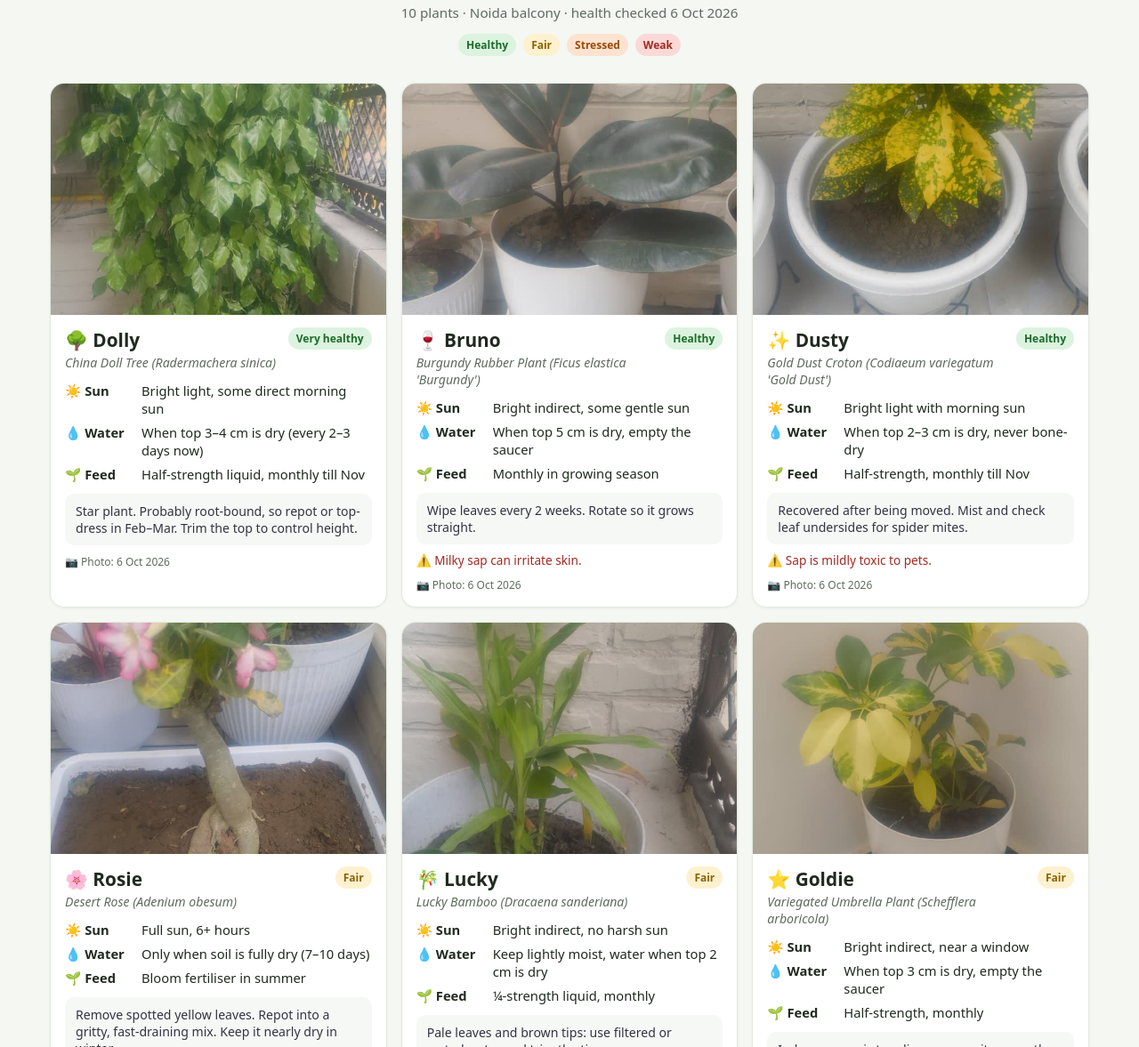
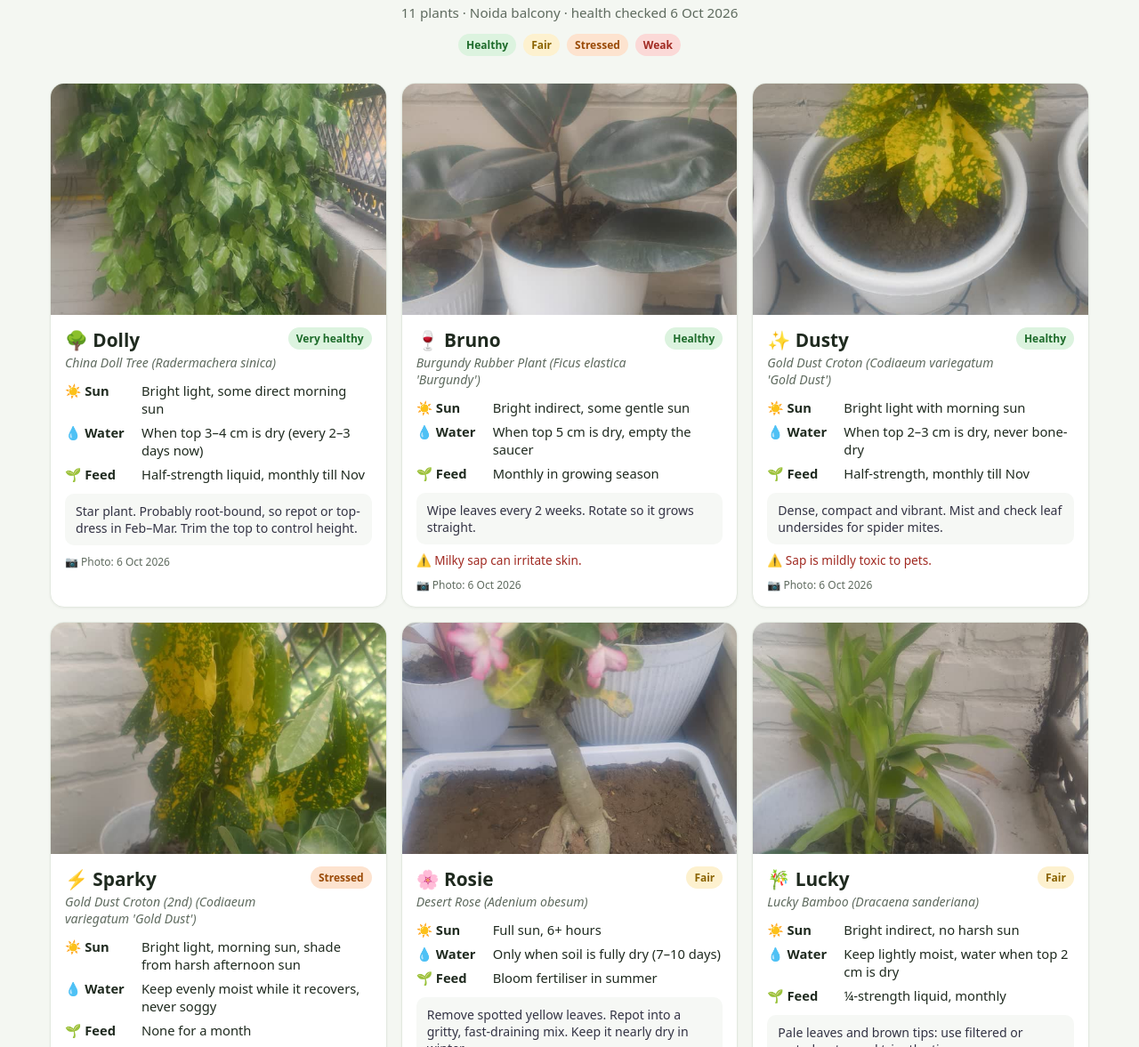
Before and after one commit to facekunal/my-plants, a plain HTML site: page index.html in a window 1280 px wide. Shown: the part 69-1246 px from the top of the page at 89% size. Drawn offline with Linux system fonts and the light colour scheme.

Commit message:
Add second Gold Dust croton (Sparky)
Co-Authored-By: Claude Opus 5.5 <noreply@anthropic.com>

```diff
--- a/index.html
+++ b/index.html
@@ -39,7 +39,7 @@
 <body>
 <header>
   <h1>🌿 Kunal's Plants</h1>
-  <p class="sub">10 plants · Noida balcony · health checked 6 Oct 2026</p>
+  <p class="sub">11 plants · Noida balcony · health checked 6 Oct 2026</p>
   <div class="legend">
     <span class="pill good">Healthy</span><span class="pill fair">Fair</span>
     <span class="pill stress">Stressed</span><span class="pill weak">Weak</span>
@@ -60,7 +60,11 @@ const plants = [
     note:"Wipe leaves every 2 weeks. Rotate so it grows straight.", warn:"Milky sap can irritate skin." },
   { nick:"Dusty", emoji:"✨", name:"Gold Dust Croton", sci:"Codiaeum variegatum 'Gold Dust'", img:"dusty", updated:"6 Oct 2026", status:"good", label:"Healthy",
     sun:"Bright light with morning sun", water:"When top 2–3 cm is dry, never bone-dry", feed:"Half-strength, monthly till Nov",
-    note:"Recovered after being moved. Mist and check leaf undersides for spider mites.", warn:"Sap is mildly toxic to pets." },
+    note:"Dense, compact and vibrant. Mist and check leaf undersides for spider mites.", warn:"Sap is mildly toxic to pets." },
+  { nick:"Sparky", emoji:"⚡", name:"Gold Dust Croton (2nd)", sci:"Codiaeum variegatum 'Gold Dust'", img:"sparky", updated:"5 Oct 2026", status:"stress", label:"Stressed",
+    sun:"Bright light, morning sun, shade from harsh afternoon sun", water:"Keep evenly moist while it recovers, never soggy", feed:"None for a month",
+    note:"Taller and looser than Dusty. Leaves were drooping and hanging after being moved.", warn:"Sap is mildly toxic to pets.",
+    more:["Water deeply until it drains, then again when the top 2 cm feels dry.","Keep it in one spot. Crotons sulk and drop leaves when moved.","Mist the leaves in the morning, as dry air makes the drooping worse.","No fertiliser until new leaves stand upright again.","If lower leaves turn fully yellow and drop, that's normal shock. Worry only if the stem goes soft."] },
   { nick:"Rosie", emoji:"🌸", name:"Desert Rose", sci:"Adenium obesum", img:"rosie", updated:"6 Oct 2026", status:"fair", label:"Fair",
     sun:"Full sun, 6+ hours", water:"Only when soil is fully dry (7–10 days)", feed:"Bloom fertiliser in summer",
     note:"Remove spotted yellow leaves. Repot into a gritty, fast-draining mix. Keep it nearly dry in winter.", warn:"Sap is toxic." },
```
